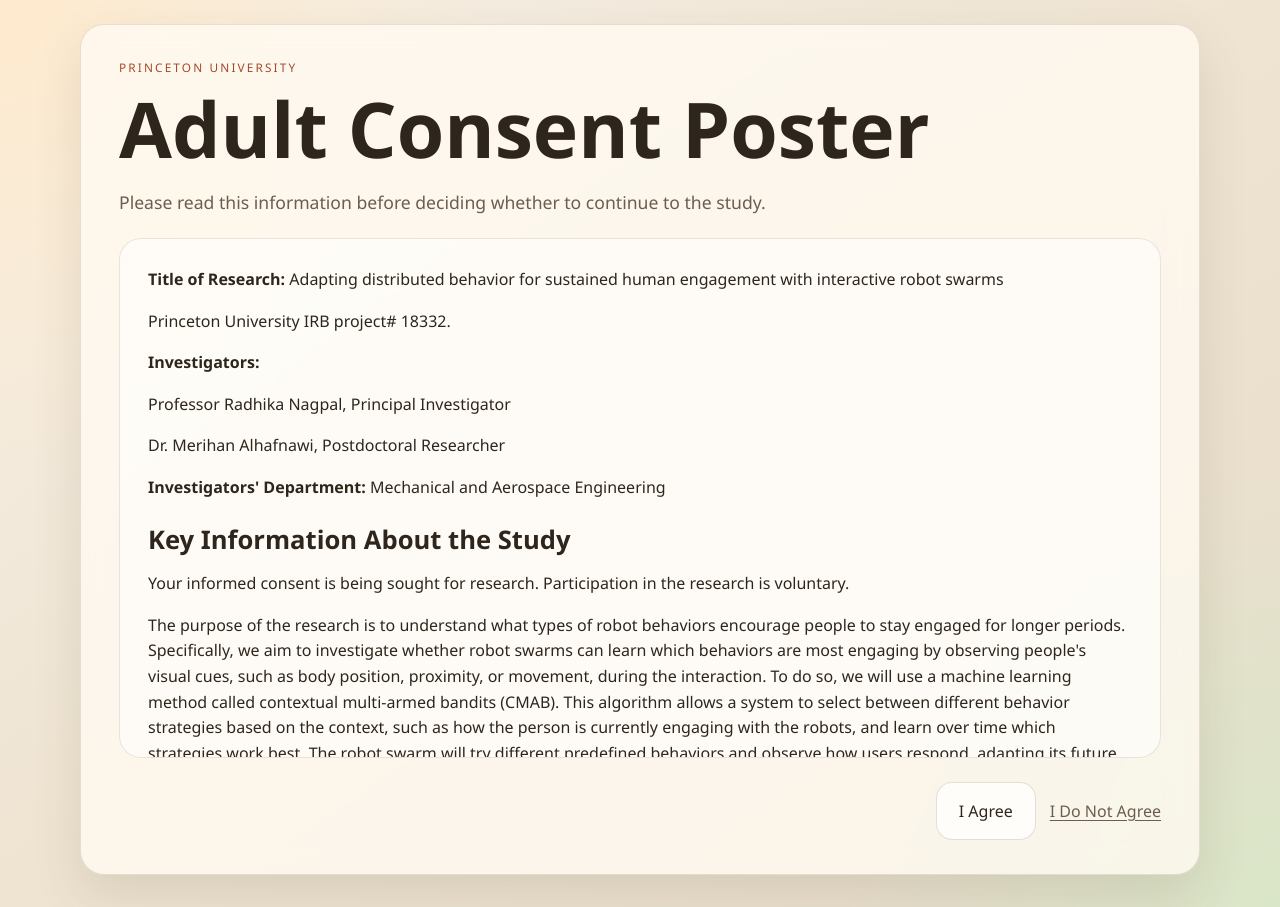
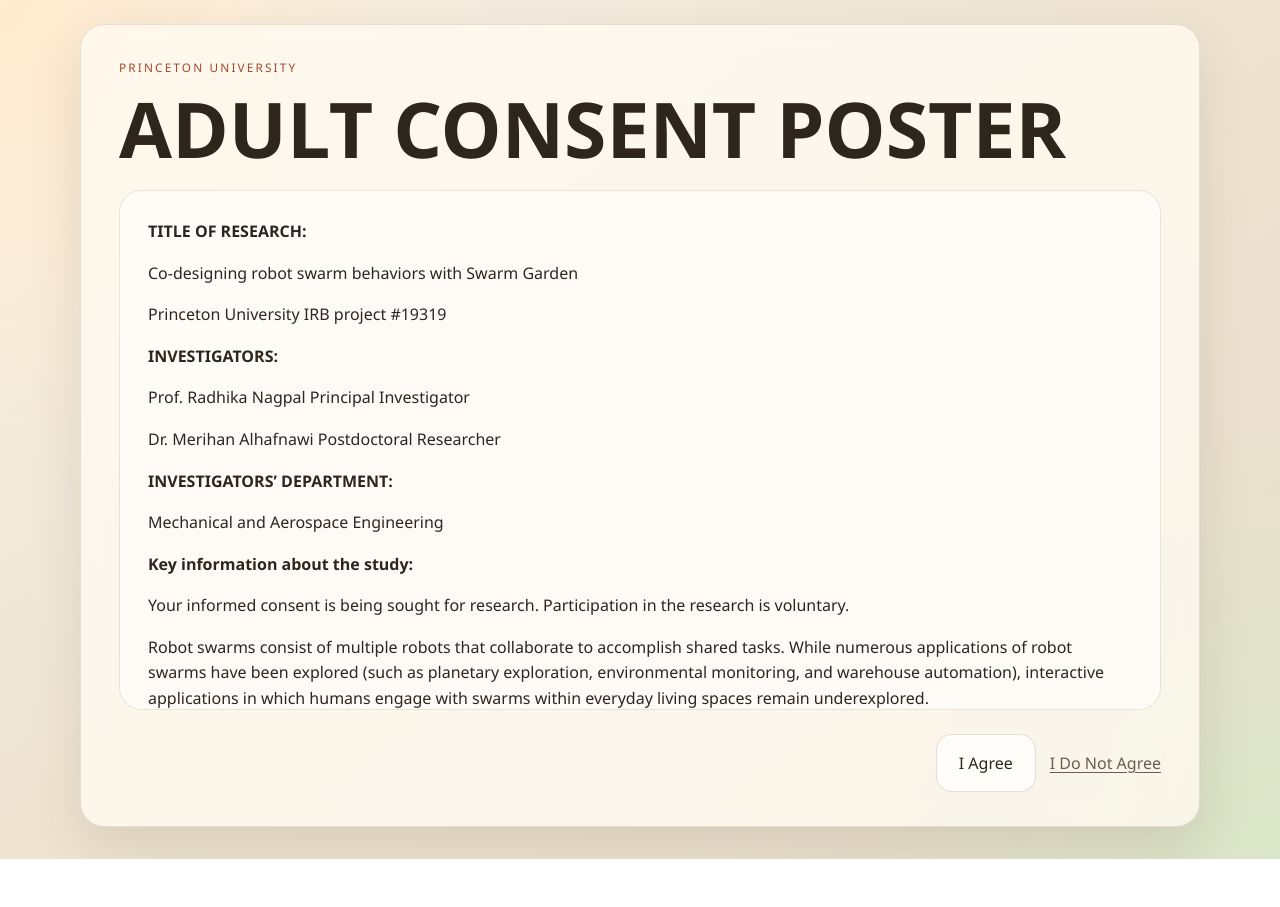
Before and after one commit to MerihanAlhafnawi/SwarmGardenSimulator, a Next.js app: page / in a window 1280 px wide. After the commit the page ends 859 px from the top, so only its background shows below. Built offline with nearby package versions, Linux system fonts and the light colour scheme; no server answers.

Commit message:
Update consent form wording

```diff
--- a/src/app/page.tsx
+++ b/src/app/page.tsx
@@ -26,71 +26,55 @@ export default async function HomePage({
     <main className="page-shell consent-shell">
       <section className="hero consent-hero">
         <div className="consent-copy">
-          <p className="eyebrow">Princeton University</p>
-          <h1>Adult Consent Poster</h1>
-          <p className="intro-text">
-            Please read this information before deciding whether to continue to the study.
-          </p>
+          <p className="eyebrow">PRINCETON UNIVERSITY</p>
+          <h1>ADULT CONSENT POSTER</h1>
         </div>
 
         <div className="consent-card">
-          <p><strong>Title of Research:</strong> Adapting distributed behavior for sustained human engagement with interactive robot swarms</p>
-          <p>Princeton University IRB project# 18332.</p>
+          <p><strong>TITLE OF RESEARCH:</strong></p>
+          <p>Co-designing robot swarm behaviors with Swarm Garden</p>
+          <p>Princeton University IRB project #19319</p>
 
-          <p><strong>Investigators:</strong></p>
-          <p>Professor Radhika Nagpal, Principal Investigator</p>
-          <p>Dr. Merihan Alhafnawi, Postdoctoral Researcher</p>
+          <p><strong>INVESTIGATORS:</strong></p>
+          <p>Prof. Radhika Nagpal               Principal Investigator</p>
+          <p>Dr. Merihan Alhafnawi            Postdoctoral Researcher</p>
 
-          <p><strong>Investigators&apos; Department:</strong> Mechanical and Aerospace Engineering</p>
+          <p><strong>INVESTIGATORS’ DEPARTMENT:</strong></p>
+          <p>Mechanical and Aerospace Engineering</p>
 
-          <h2>Key Information About the Study</h2>
+          <p><strong>Key information about the study:</strong></p>
           <p>Your informed consent is being sought for research. Participation in the research is voluntary.</p>
-          <p>
-            The purpose of the research is to understand what types of robot behaviors encourage people to stay engaged for longer periods. Specifically, we aim to investigate whether robot swarms can learn which behaviors are most engaging by observing people&apos;s visual cues, such as body position, proximity, or movement, during the interaction. To do so, we will use a machine learning method called contextual multi-armed bandits (CMAB). This algorithm allows a system to select between different behavior strategies based on the context, such as how the person is currently engaging with the robots, and learn over time which strategies work best. The robot swarm will try different predefined behaviors and observe how users respond, adapting its future choices to increase engagement.
-          </p>
-          <p>
-            Participants may interact with the swarm for as short or as long as they wish (interaction time is indeterminate). Afterward, they will be invited to complete a brief survey, which takes approximately 5 minutes.
-          </p>
-          <p>
-            <strong>Procedures:</strong> You will be invited to enter the restricted area (marked by colored tape on the floor), and can observe the robots as long or as short as you want. A camera will detect your proximity and position relative to the robots via an algorithm that identifies various body key points (such as shoulders and arms) to accurately detect and track human presence. After the interaction is done, we will approach you to ask you to take a short survey if you wish. Participation is completely voluntary.
-          </p>
-          <p>There are no reasonably foreseeable risks or discomforts to the subject as a result of participation.</p>
-          <p>
-            Our system is designed for future deployment in human-centered environments. Understanding how a robot swarm can sustain human engagement over time is critical for its long-term integration into such spaces. While prior work in human-swarm interaction has focused primarily on control, coordination, or interaction modalities, the use of machine learning, particularly for adaptively maintaining user engagement, remains largely unexplored. By investigating how adaptive behavior selection can extend interaction duration, this work offers valuable insights for swarm robotics researchers aiming to design more interactive, responsive, and socially integrated swarm systems.
-          </p>
+          <p>Robot swarms consist of multiple robots that collaborate to accomplish shared tasks. While numerous applications of robot swarms have been explored (such as planetary exploration, environmental monitoring, and warehouse automation), interactive applications in which humans engage with swarms within everyday living spaces remain underexplored.</p>
+          <p>In this study, we use a robotic swarm platform we developed, called Swarm Garden, to investigate how future users might interact with such systems. Specifically, we explore how users can design and interpret swarm behaviors. One intuitive and natural mode of interaction with robotic systems is through language. Therefore, we will ask you to view a simulation of the swarm and describe, in written language, the behavior you observe. You will then be invited to design your own swarm behaviors using the simulator by modifying system parameters, such as LED colors and blooming levels, and provide written descriptions of the behaviors you design. Finally, we will ask you to provide feedback on your experience using the simulator.</p>
+          <p>No identifying information will be collected, and you will not be audio- or video-recorded. The expected duration of participation is 30 minutes. Upon full completion of the study, you will be compensated $10 for your time and effort.</p>
+          <p>The are no reasonably foreseeable risks or discomforts to you as a result of participation.</p>
+          <p>Robots will soon be ubiquitous in our everyday lives, and robot swarms are no exception. Learning how users wish to interact and how they perceive the system becomes crucial to deploy user-centered, intuitive, and beneficial systems. Having users in the center of the design process is therefore important to create better systems.</p>
 
-          <h2>Additional Information About the Study</h2>
+          <p><strong>Additional information about the study:</strong></p>
           <p><strong>Confidentiality:</strong></p>
-          <p>
-            All records from the survey will be kept confidential, should you choose to fill it. Your responses in the survey will be kept private, and we will not include any information that will make it possible to identify you in any report or publication that uses quotes or analysis from the survey. Photos and videos will be taken for interaction analysis, for example, to study proximity, position, and engagement duration with the robots, and to document the experiment, which we may use for research dissemination. If you do not wish to be recorded, please let us know, and you will not be included on camera. If you choose this option, we will not proceed with the experiment.
-          </p>
-          <p>
-            Research records will be stored securely in a locked cabinet and/or on university password-protected computers. The research team will be the only party that will have access to your data. We will destroy all data one year after collection.
-          </p>
+          <p>Your responses will be kept private. We are not collecting any identifying information. Anonymous data from the experiment (such as the description of the swarm behaviors) may be shared and made publicly available in an online database. No identifying information will be included.</p>
+          <p>De-identified excerpts (e.g., quotations from the survey) may also be used in research outputs such as publications, presentations, and for training research models. Because de-identified data cannot be linked back to you, it may not be possible to remove your data after it has been de-identified and shared or included in analyses. Should you choose to withdraw from the study at any time before completion, you may do so without penalty. However, compensation is only provided upon full completion of the study. If you withdraw early, your data will not be retained or used, and you will not receive compensation. All research records will be stored securely on password-protected systems, and only authorized members of the research team will have access to identifiable data.</p>
 
-          <h2>Who to Contact With Questions</h2>
+          <p><strong>Who to contact with questions:</strong></p>
           <p>Professor Radhika Nagpal (rn1627@princeton.edu).</p>
           <p>Dr. Merihan Alhafnawi (m.alhafnawi@princeton.edu).</p>
-          <p>
-            If you have questions regarding your rights as a research subject, or if problems arise which you do not feel you can discuss with the Investigator, please contact the Institutional Review Board at:
-          </p>
-          <p>Phone: (609) 258-8543</p>
-          <p>Email: irb@princeton.edu</p>
 
-          <h2>Summary</h2>
+          <p>If you have questions regarding your rights as a research subject, or if problems arise which you do not feel you can discuss with the Investigator, please contact the Institutional Review Board at:</p>
+          <p>Phone: (609) 258-8543     Email: irb@princeton.edu</p>
+
+          <p><strong>Summary:</strong></p>
+          <p>I understand the information that was presented and that:</p>
           <ul className="consent-list">
             <li>My participation is voluntary.</li>
-            <li>Refusal to participate will involve no penalty or loss of benefits to which I am otherwise entitled.</li>
+            <li>Refusal to participate will involve no penalty.</li>
             <li>I may discontinue participation at any time without penalty or loss of benefits.</li>
             <li>I do not waive any legal rights or release Princeton University or its agents from liability for negligence.</li>
+            <li>Compensation will only be provided upon full completion of the study. If I choose to withdraw before completing the study, I will not receive compensation.</li>
             <li>I hereby give my consent to be the subject of the research.</li>
           </ul>
 
-          <h2>Audio/Video Recordings</h2>
-          <p>
-            With your permission, we would also like to tape-record the interview. Please sign below if you agree to be photographed, and/or audio videotaped.
-          </p>
-          <p>I hereby give my consent for audio/video recording.</p>
+          <p>___________________                                                   ___________________</p>
+          <p>                                       Subject’s Signature                                         Date</p>
         </div>
 
         <div className="consent-actions">
```
